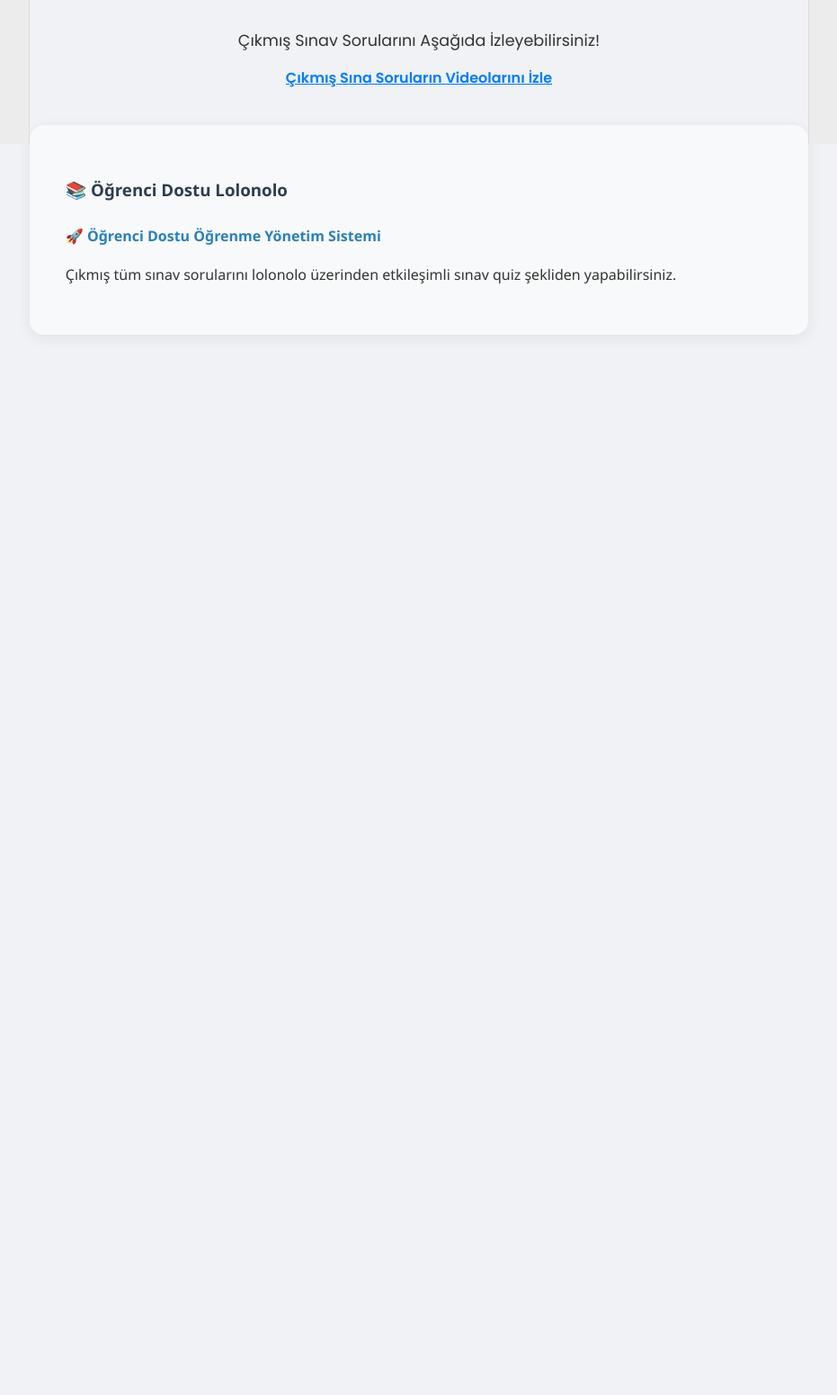
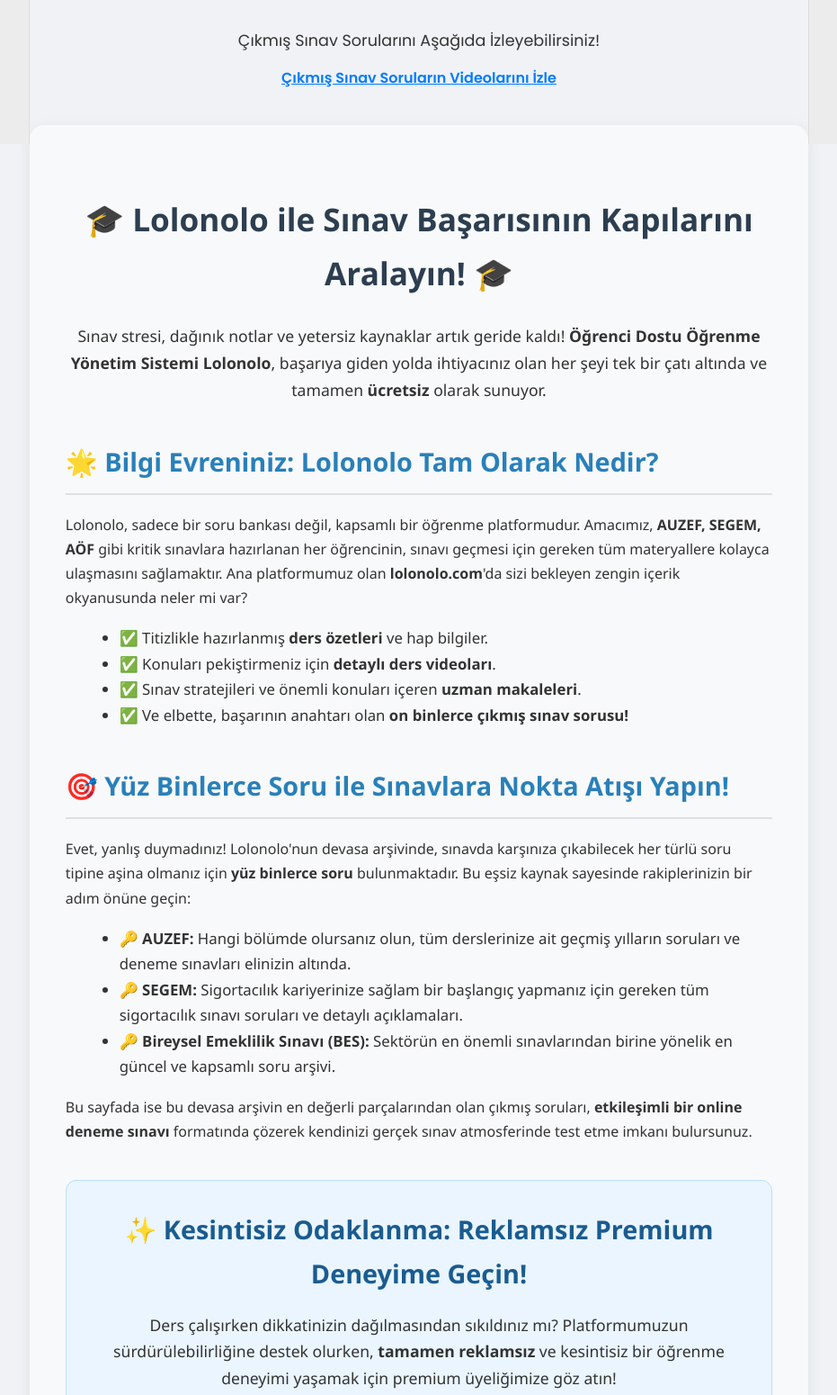
Before and after one commit to lolonolo/sinav-lolonolo, a plain HTML site: page index.html in a window 1280 px wide. Shown: the part 660-2210 px from the top of the page at 90% size, without its empty margins (194-1125 px from the left). Before the commit the page ends 1052 px from the top, so only its background shows below. Drawn offline with Linux system fonts and the light colour scheme; no server answers.

Commit message:
Update index.html

```diff
--- a/index.html
+++ b/index.html
@@ -90,21 +90,68 @@
 
         <div style="text-align:center; margin-top:16px;">
             <a href="https://openvideo.lolonolo.com/" target="_blank" style="color: var(--accent-color); font-weight: 600;">
-                Çıkmış Sına Soruların Videolarını İzle
+                Çıkmış Sınav Soruların Videolarını İzle
             </a>
         </div>
     </div>
-            <div style="background: #f8f9fa; border-radius: 16px; box-shadow: 0 4px 16px rgba(44, 62, 80, 0.08); padding: 40px; margin-top: 40px; font-family: 'Segoe UI', Arial, sans-serif;">
-  <h3 style="color: #2c3e50; margin-bottom: 20px;">
-    📚 Öğrenci Dostu Lolonolo
-  </h3>
+ <div style="background: #f8f9fa; border-radius: 16px; box-shadow: 0 4px 16px rgba(44, 62, 80, 0.08); padding: 40px; margin-top: 40px; font-family: 'Segoe UI', Arial, sans-serif; color: #333; line-height: 1.7;">
 
-  <h4 style="color: #2980b9; margin-top: 28px;">
-    🚀 Öğrenci Dostu Öğrenme Yönetim Sistemi
-  </h4>
-  <p>
-      Çıkmış tüm sınav sorularını lolonolo üzerinden etkileşimli sınav quiz şekliden yapabilirsiniz.
+    <h3 style="text-align: center; font-size: 2.2em; color: #2c3e50; margin-bottom: 25px;">
+        🎓 Lolonolo ile Sınav Başarısının Kapılarını Aralayın! 🎓
+    </h3>
+
+    <p style="font-size: 1.1em; text-align: center; max-width: 800px; margin: 0 auto 30px auto;">
+        Sınav stresi, dağınık notlar ve yetersiz kaynaklar artık geride kaldı! <strong>Öğrenci Dostu Öğrenme Yönetim Sistemi Lolonolo</strong>, başarıya giden yolda ihtiyacınız olan her şeyi tek bir çatı altında ve tamamen <strong>ücretsiz</strong> olarak sunuyor.
     </p>
+
+    <h4 style="font-size: 1.8em; color: #2980b9; border-bottom: 2px solid #e0e0e0; padding-bottom: 10px; margin-top: 40px; margin-bottom: 20px;">
+        🌟 Bilgi Evreniniz: Lolonolo Tam Olarak Nedir?
+    </h4>
+
+    <p>
+        Lolonolo, sadece bir soru bankası değil, kapsamlı bir öğrenme platformudur. Amacımız, <strong>AUZEF, SEGEM, AÖF</strong> gibi kritik sınavlara hazırlanan her öğrencinin, sınavı geçmesi için gereken tüm materyallere kolayca ulaşmasını sağlamaktır. Ana platformumuz olan <strong>lolonolo.com</strong>'da sizi bekleyen zengin içerik okyanusunda neler mi var?
+    </p>
+    <ul style="margin-left: 20px; font-size: 1.05em;">
+        <li>✅ Titizlikle hazırlanmış <strong>ders özetleri</strong> ve hap bilgiler.</li>
+        <li>✅ Konuları pekiştirmeniz için <strong>detaylı ders videoları</strong>.</li>
+        <li>✅ Sınav stratejileri ve önemli konuları içeren <strong>uzman makaleleri</strong>.</li>
+        <li>✅ Ve elbette, başarının anahtarı olan <strong>on binlerce çıkmış sınav sorusu!</strong></li>
+    </ul>
+
+    <h4 style="font-size: 1.8em; color: #2980b9; border-bottom: 2px solid #e0e0e0; padding-bottom: 10px; margin-top: 40px; margin-bottom: 20px;">
+        🎯 Yüz Binlerce Soru ile Sınavlara Nokta Atışı Yapın!
+    </h4>
+
+    <p>
+        Evet, yanlış duymadınız! Lolonolo'nun devasa arşivinde, sınavda karşınıza çıkabilecek her türlü soru tipine aşina olmanız için <strong>yüz binlerce soru</strong> bulunmaktadır. Bu eşsiz kaynak sayesinde rakiplerinizin bir adım önüne geçin:
+    </p>
+    <ul style="margin-left: 20px; font-size: 1.05em;">
+        <li>🔑 <strong>AUZEF:</strong> Hangi bölümde olursanız olun, tüm derslerinize ait geçmiş yılların soruları ve deneme sınavları elinizin altında.</li>
+        <li>🔑 <strong>SEGEM:</strong> Sigortacılık kariyerinize sağlam bir başlangıç yapmanız için gereken tüm sigortacılık sınavı soruları ve detaylı açıklamaları.</li>
+        <li>🔑 <strong>Bireysel Emeklilik Sınavı (BES):</strong> Sektörün en önemli sınavlarından birine yönelik en güncel ve kapsamlı soru arşivi.</li>
+    </ul>
+    <p>
+        Bu sayfada ise bu devasa arşivin en değerli parçalarından olan çıkmış soruları, <strong>etkileşimli bir online deneme sınavı</strong> formatında çözerek kendinizi gerçek sınav atmosferinde test etme imkanı bulursunuz.
+    </p>
+
+
+    <div style="background: #eaf5ff; border: 1px solid #b8dfff; border-radius: 12px; padding: 30px; margin-top: 40px; text-align: center;">
+        <h4 style="font-size: 1.8em; color: #1a5c90; margin-top: 0; margin-bottom: 15px;">
+            ✨ Kesintisiz Odaklanma: Reklamsız Premium Deneyime Geçin!
+        </h4>
+        <p style="font-size: 1.1em;">
+            Ders çalışırken dikkatinizin dağılmasından sıkıldınız mı? Platformumuzun sürdürülebilirliğine destek olurken, <strong>tamamen reklamsız</strong> ve kesintisiz bir öğrenme deneyimi yaşamak için premium üyeliğimize göz atın!
+        </p>
+        <a href="https://www.shopier.com/lolonolo" target="_blank" style="display: inline-block; background-color: #007bff; color: white; padding: 15px 35px; font-size: 1.2em; border-radius: 8px; text-decoration: none; font-weight: bold; margin-top: 15px;">
+            Shopier'den Reklamsız Üyelik Alın
+        </a>
+        <div style="background: #ffffff; border: 1px dashed #007bff; padding: 20px; margin-top: 25px; border-radius: 8px; text-align: left;">
+            <p style="margin-top: 0; font-weight: bold; color: #1a5c90;">Önemli Bilgilendirme:</p>
+            <p style="margin-bottom: 0;">
+                Reklamsız premium üyeliğimiz, şu an için tüm ders notları, video ve özetleri barındıran ana platformumuz olan <strong>lolonolo.com için geçerlidir.</strong> Etkileşimli sınavların yer aldığı bu sayfa (sinav.lolonolo.com), farklı bir altyapıda geliştirildiği için şimdilik premium üyelik kapsamında değildir. Ancak, platformumuzu destekleyerek, gelecekte bu interaktif bölümü de reklamsız dünyaya katma çalışmalarımıza hız vermemizi sağlarsınız. <strong>Şimdiden yatırım yapın, gelecekteki tüm geliştirmelerden reklamsız yararlanın!</strong>
+            </p>
+        </div>
+    </div>
 </div>
         </div>
         <div class="side-column right-column">
```
